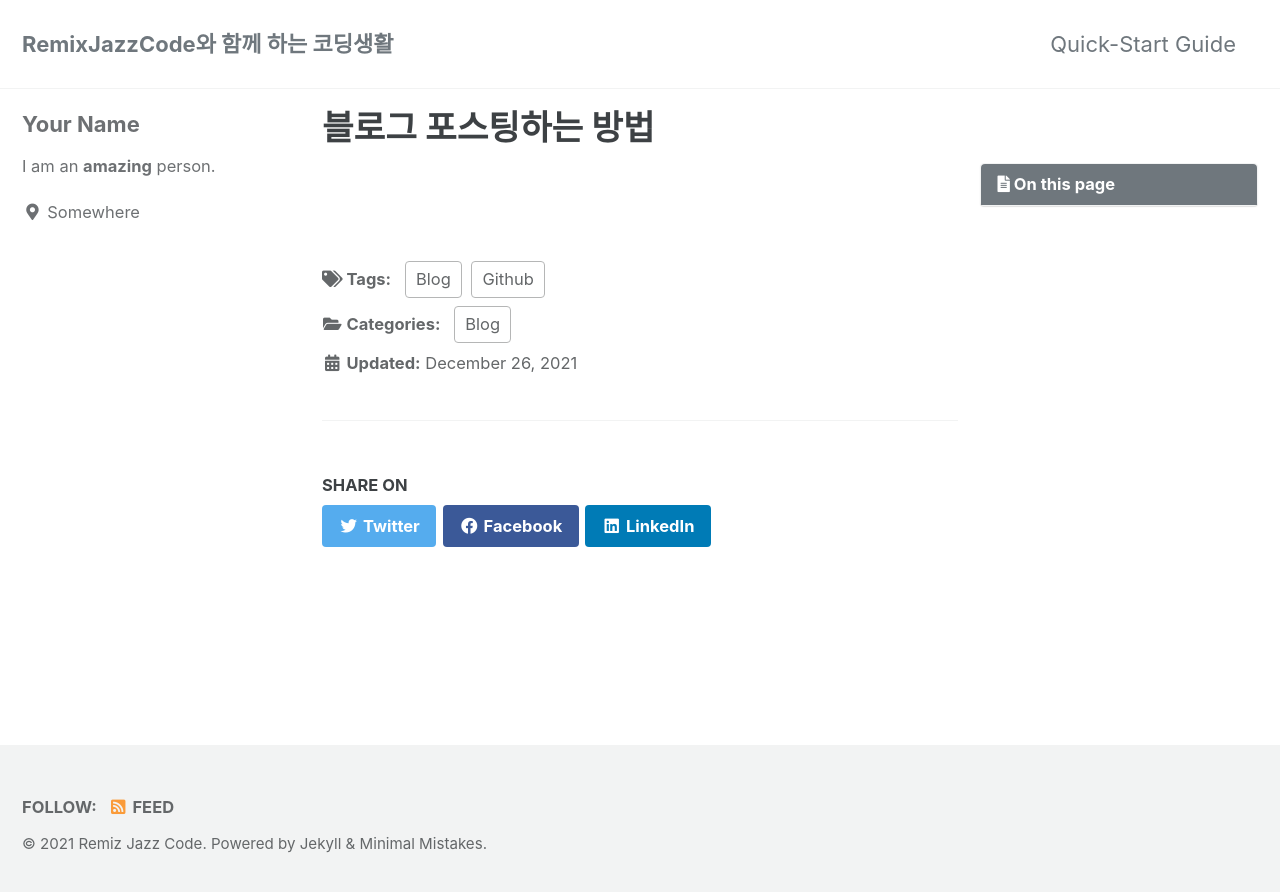
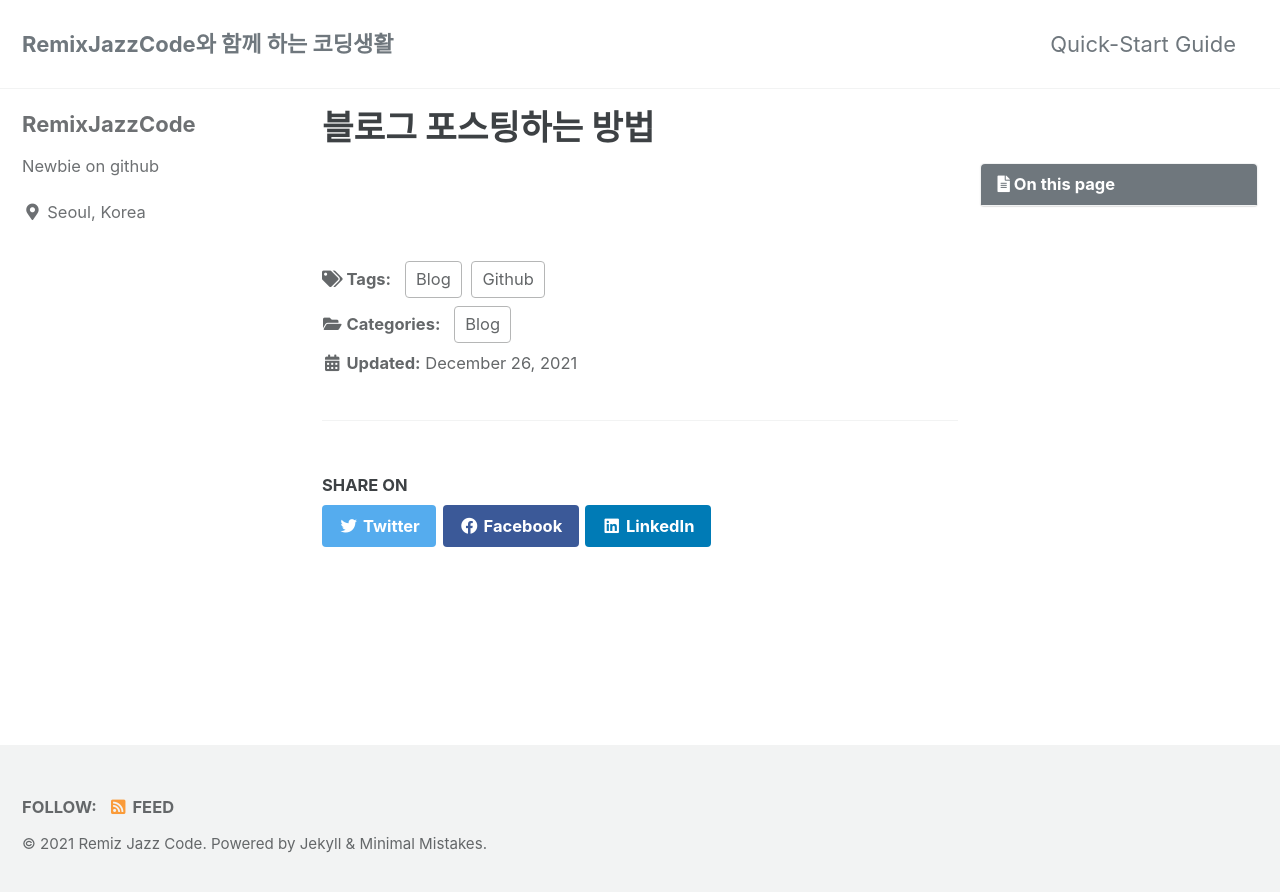
Before and after one commit to RemixJazzCode/RemixJazzCode.github.io, a Jekyll site: the page built from _pages/2021-12-26-first_post.md, in a window 1280 px wide. Shown: the top 892 px of the page. Built offline with Jekyll 4.4.1, drawn with Linux system fonts in a browser that asks for light colours; cached includes are drawn as plain includes.

Commit message:
Update _config.yml
셋팅값 수정

```diff
--- a/_config.yml
+++ b/_config.yml
@@ -21,8 +21,8 @@
 subtitle                 : # site tagline that appears below site title in masthead
 name                     : "Remiz Jazz Code"
 description              : "Hello world!"
-url                      : # the base hostname & protocol for your site e.g. "https://mmistakes.github.io"
-baseurl                  : # the subpath of your site, e.g. "/blog"
+url                      : "https://remixjazzcode.github.io" # the base hostname & protocol for your site e.g. "https://mmistakes.github.io"
+baseurl                  : "/" # the subpath of your site, e.g. "/blog"
 repository               : # GitHub username/repo-name e.g. "mmistakes/minimal-mistakes"
 teaser                   : # path of fallback teaser image, e.g. "/assets/images/500x300.png"
 logo                     : # path of logo image to display in the masthead, e.g. "/assets/images/88x88.png"
@@ -102,10 +102,10 @@
 
 # Site Author
 author:
-  name             : "Your Name"
+  name             : "RemixJazzCode"
   avatar           : # path of avatar image, e.g. "/assets/images/bio-photo.jpg"
-  bio              : "I am an **amazing** person."
-  location         : "Somewhere"
+  bio              : "Newbie on github"
+  location         : "Seoul, Korea"
   email            :
   links:
     - label: "Email"
```
